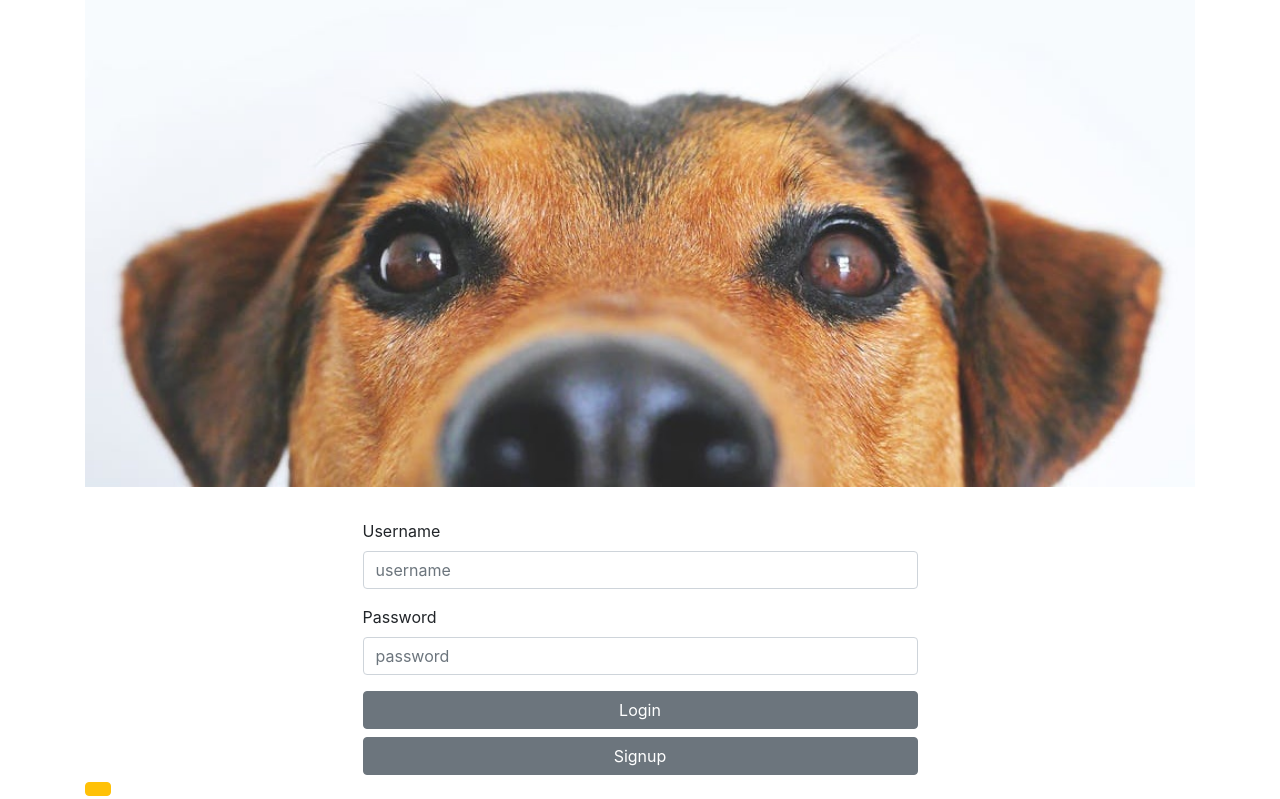
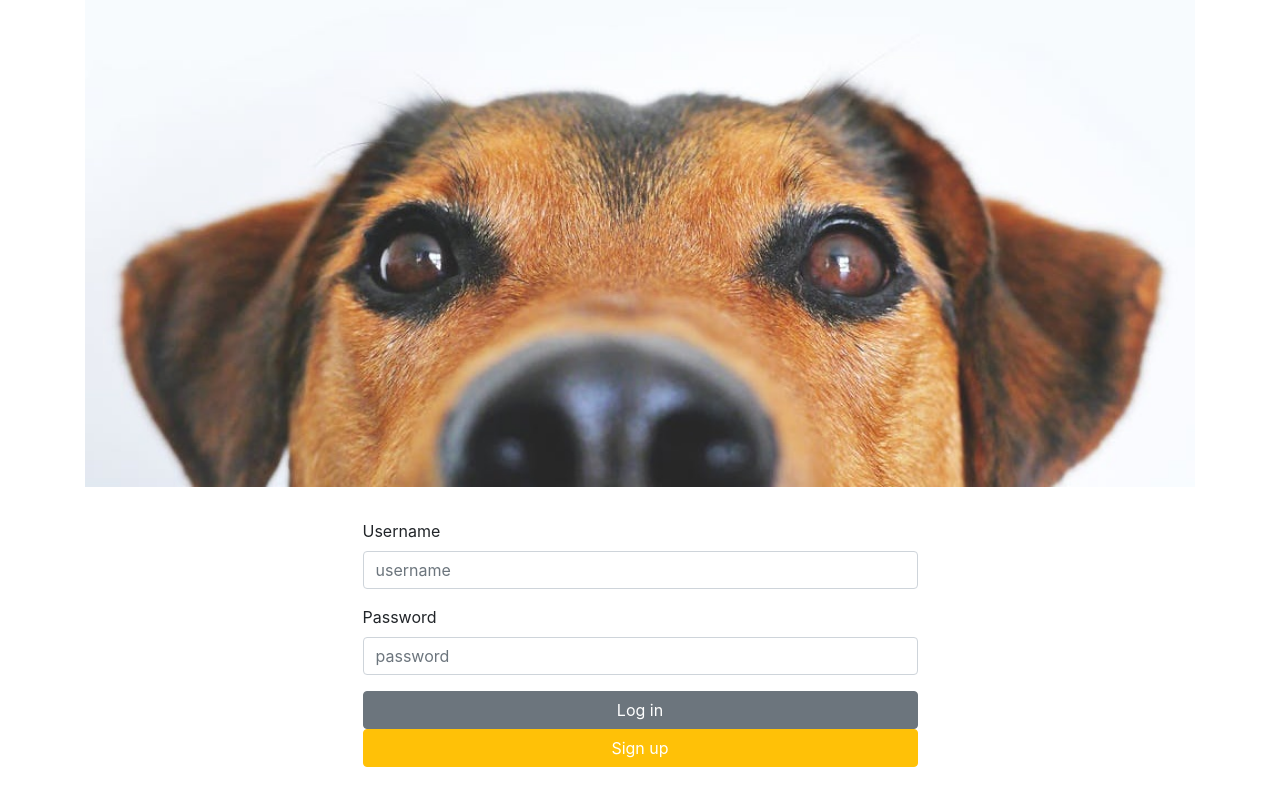
Before and after one commit to lisseteventura/Walks-and-wags, a React (Create React App) app in the folder walks_and_wags_react/walks-and-wags-web/: page / in a window 1280 px wide. Shown: the part 193-992 px from the top of the page. After the commit the page ends 960 px from the top, so only its background shows below. Built offline with nearby package versions, Linux system fonts and the light colour scheme.

Commit message:
successful post request for signup and redirects to settings

```diff
--- a/walks_and_wags_react/walks-and-wags-web/src/components/LogIn.js
+++ b/walks_and_wags_react/walks-and-wags-web/src/components/LogIn.js
@@ -11,7 +11,8 @@ class LogIn extends Component {
     this.state = {
       username: "",
       password: "",
-      loggedIn: false
+      loggedIn: false,
+      signedUp: false
     };
   }
 
@@ -49,9 +50,25 @@ class LogIn extends Component {
       });
   };
 
+  submitSignUp = e => {
+    e.preventDefault();
+    axios
+      .post("http://localhost:8080/signup", this.state)
+      .then(response => {
+        console.log(response);
+        this.setState({ signedUp: true });
+      })
+      .catch(error => {
+        console.log(error);
+      });
+  };
+
   render() {
     if (this.state.loggedIn) {
       return <Redirect to="/profile" />;
+    }
+    if (this.state.signedUp) {
+      return <Redirect to="/settings" />;
     }
     return (
       <div>
@@ -81,10 +98,20 @@ class LogIn extends Component {
               onChange={this.handlePasswordChange}
             />
           </FormGroup>
-          <Button className="btn btn-primary btn-block">Login</Button>
-          <Button className="btn btn-primary btn-block">Signup</Button>
+          <Button
+            className="btn btn-primary btn-block"
+            onClick={this.submitLogIn}
+          >
+            Log in
+          </Button>
+          <SignUp
+            username={this.state.username}
+            password={this.state.password}
+            submitSignUp={e => this.submitSignUp(e)}
+            handleUsernameChange={this.handleUsernameChange}
+            handlePasswordChange={this.handlePasswordChange}
+          />
         </Form>
-        <SignUp />
       </div>
     );
   }
--- a/walks_and_wags_react/walks-and-wags-web/src/components/SignUp.js
+++ b/walks_and_wags_react/walks-and-wags-web/src/components/SignUp.js
@@ -10,7 +10,7 @@ import {
 } from "reactstrap";
 
 const SignUp = props => {
-  const { buttonLabel, className } = props;
+  const { className } = props;
 
   const [modal, setModal] = useState(false);
 
@@ -18,22 +18,37 @@ const SignUp = props => {
 
   return (
     <div>
-      <Button color="warning" onClick={toggle}>
-        {buttonLabel}
+      <Button
+        color="warning"
+        style={{ width: "555px", height: "38px", color: "white" }}
+        onClick={toggle}
+      >
+        Sign up
       </Button>
       <Modal isOpen={modal} toggle={toggle} className={className}>
         <ModalHeader toggle={toggle}>New User</ModalHeader>
         <ModalBody>
-          <form>
+          <form onSubmit={e => props.submitSignUp(e)}>
             <FormGroup>
-              <Input type="text" placeholder="username" />
+              <p>Please enter required fields.</p>
+              <Input
+                type="username"
+                placeholder="username"
+                value={props.username}
+                onChange={props.handleUsernameChange}
+              />
               <br />
-              <Input type="text" placeholder="password" />
+              <Input
+                type="password"
+                placeholder="password"
+                value={props.password}
+                onChange={props.handlePasswordChange}
+              />
             </FormGroup>
           </form>
         </ModalBody>
         <ModalFooter>
-          <Button color="warning" onClick={toggle}>
+          <Button color="warning" onClick={e => props.submitSignUp(e)}>
             Sign Up!
           </Button>{" "}
           <Button color="secondary" onClick={toggle}>
```
